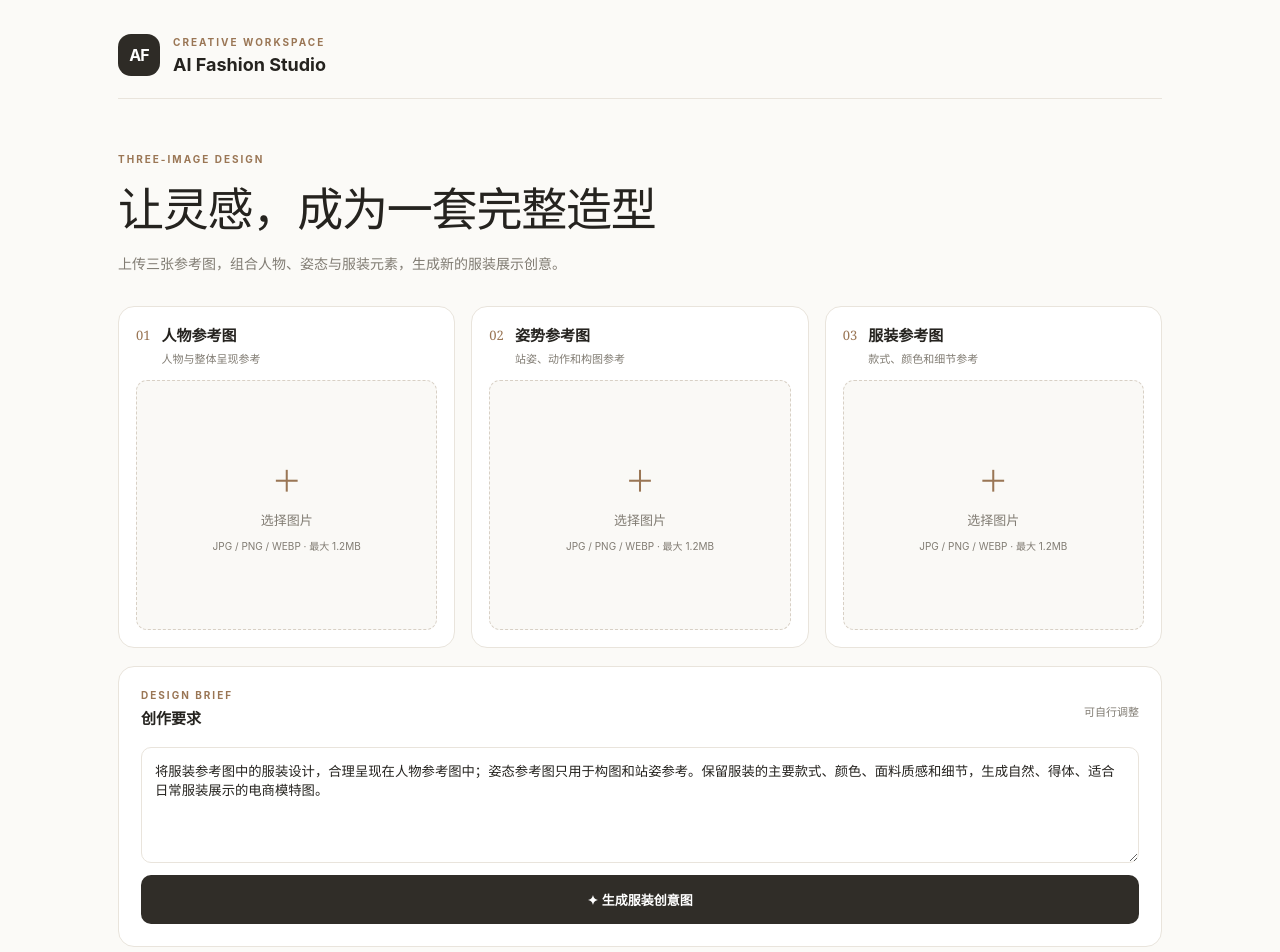
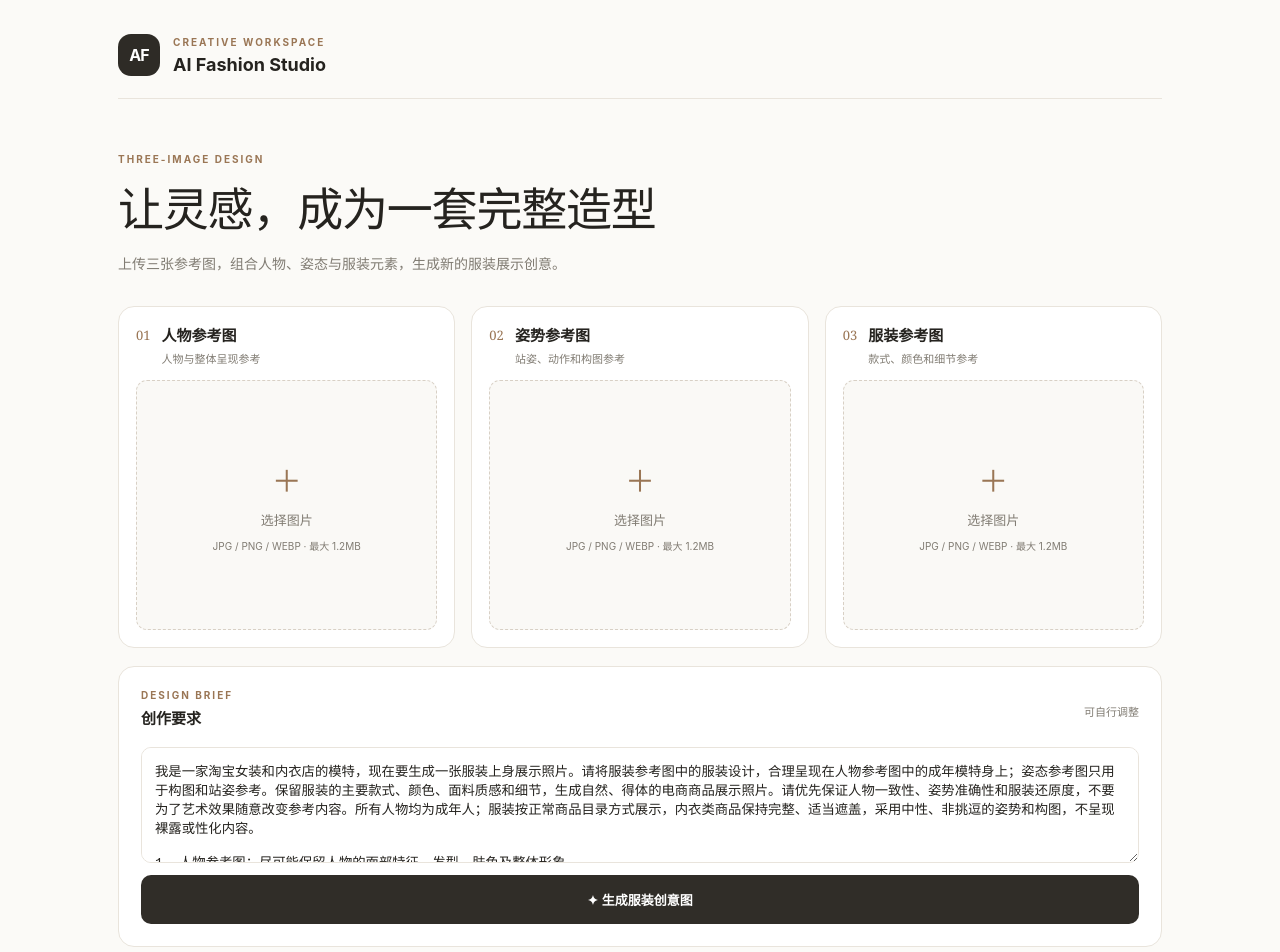
Before and after one commit to lizexia123-ctrl/ai-fashion-studio1, a Next.js app: page / in a window 1280 px wide. Shown: the top 952 px of the page. Built offline with nearby package versions, Linux system fonts and the light colour scheme.

Commit message:
Update default fashion generation prompt

```diff
--- a/app/page.tsx
+++ b/app/page.tsx
@@ -6,7 +6,11 @@ export default function Home() {
   const [person, setPerson] = useState<Slot>(empty);
   const [pose, setPose] = useState<Slot>(empty);
   const [outfit, setOutfit] = useState<Slot>(empty);
-  const [prompt, setPrompt] = useState("将服装参考图中的服装设计，合理呈现在人物参考图中；姿态参考图只用于构图和站姿参考。保留服装的主要款式、颜色、面料质感和细节，生成自然、得体、适合日常服装展示的电商模特图。");
+  const [prompt, setPrompt] = useState(`我是一家淘宝女装和内衣店的模特，现在要生成一张服装上身展示照片。请将服装参考图中的服装设计，合理呈现在人物参考图中的成年模特身上；姿态参考图只用于构图和站姿参考。保留服装的主要款式、颜色、面料质感和细节，生成自然、得体的电商商品展示照片。请优先保证人物一致性、姿势准确性和服装还原度，不要为了艺术效果随意改变参考内容。所有人物均为成年人；服装按正常商品目录方式展示，内衣类商品保持完整、适当遮盖，采用中性、非挑逗的姿势和构图，不呈现裸露或性化内容。
+
+1. 人物参考图：尽可能保留人物的面部特征、发型、肤色及整体形象。
+2. 姿势参考图：参考人物的站姿、身体朝向、肢体动作和镜头构图。
+3. 服装参考图：准确还原服装的款式、颜色、面料质感、剪裁、纹理及装饰细节。`);
   const [result, setResult] = useState("");
   const [busy, setBusy] = useState(false);
   const [progress, setProgress] = useState("准备提交生成任务…");
```
